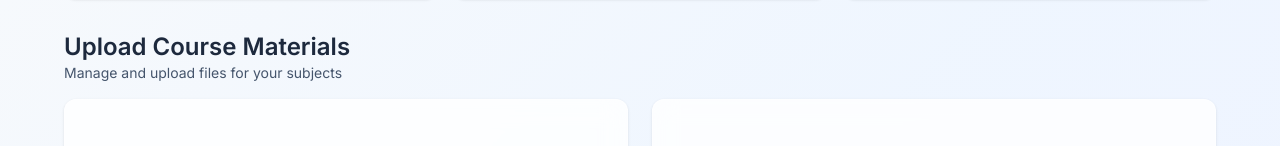
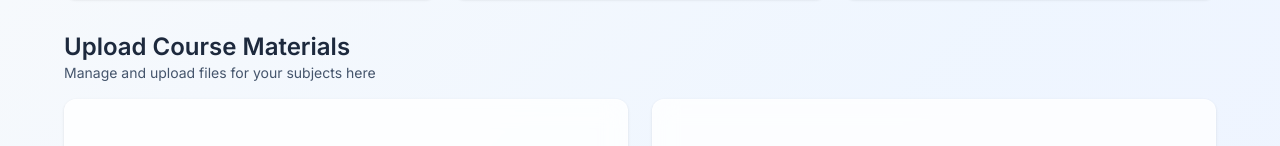
Before and after one commit to CYUZUZO010/Edu-Manage, a Next.js app: page /teacher in a window 1280 px wide. Shown: the part 320-466 px from the top of the page. Built offline with nearby package versions, Linux system fonts and the light colour scheme.

Commit message:
Update text for course materials upload section

```diff
--- a/src/app/teacher/page.tsx
+++ b/src/app/teacher/page.tsx
@@ -258,7 +258,7 @@ export default function TeacherDashboard() {
                 Upload Course Materials
               </h2>
               <p className="text-slate-600 text-sm">
-                Manage and upload files for your subjects
+                Manage and upload files for your subjects here
               </p>
             </div>
 
```
